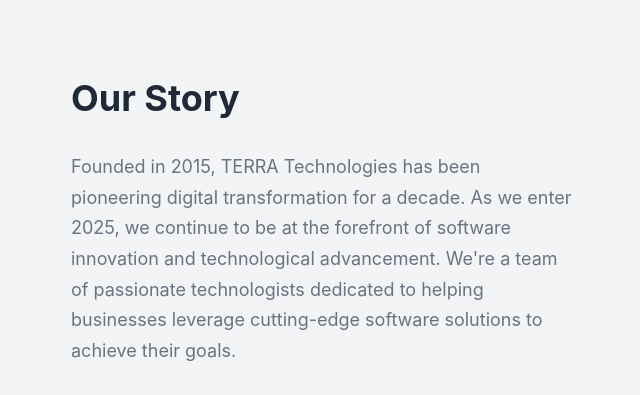
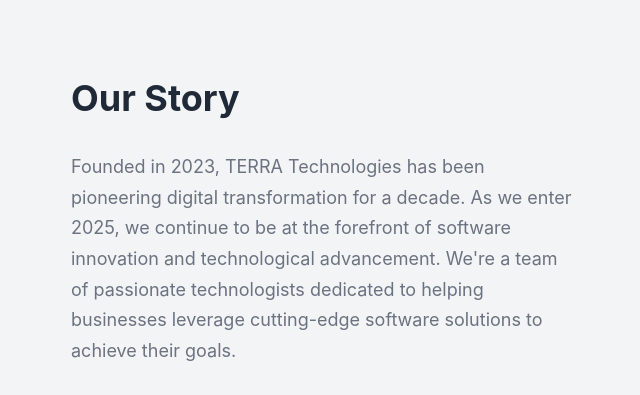
Before and after one commit to igresfyed/Terra-Tech, a plain HTML site: page about.html in a window 1280 px wide. Shown: the part 851-1246 px from the top of the page, 1-641 px from the left. Drawn offline with Linux system fonts and the light colour scheme.

Commit message:
Update about.html

```diff
--- a/about.html
+++ b/about.html
@@ -46,7 +46,7 @@
             <div class="about-content grid-2">
                 <div class="about-text">
                     <h2>Our Story</h2>
-                    <p>Founded in 2015, TERRA Technologies has been pioneering digital transformation for a decade. As we enter 2025, we continue to be at the forefront of software innovation and technological advancement. We're a team of passionate technologists dedicated to helping businesses leverage cutting-edge software solutions to achieve their goals.</p>
+                    <p>Founded in 2023, TERRA Technologies has been pioneering digital transformation for a decade. As we enter 2025, we continue to be at the forefront of software innovation and technological advancement. We're a team of passionate technologists dedicated to helping businesses leverage cutting-edge software solutions to achieve their goals.</p>
                     <p>With exceptional expertise in software development, digital transformation, and enterprise solutions, we've successfully helped hundreds of clients transform their operations and scale their businesses. Our commitment to innovation and excellence has made us a trusted partner in the technology industry.</p>
                     <p>We are proud to support students and young professionals by offering part-time employment opportunities. Our company culture is built on fostering talent and providing real-world experience to the next generation of technologists.</p>
                 </div>
```
